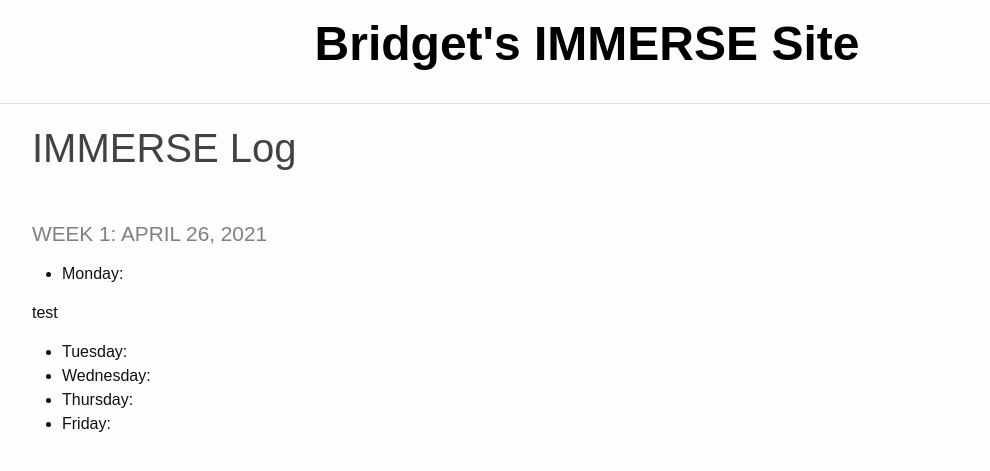
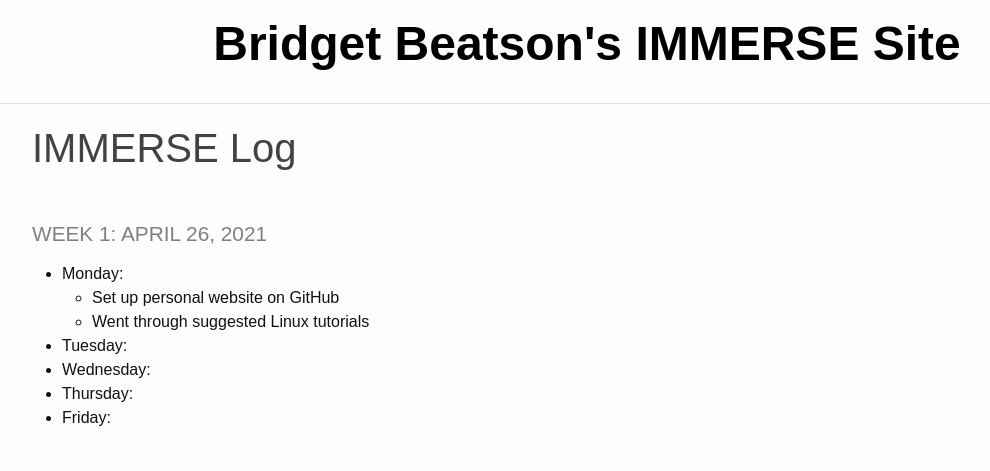
Before and after one commit to bbeatson/Immerse, a Jekyll site: the page built from _pages/log.md, in a window 1280 px wide. Shown: the top 471 px of the page, without its empty margins (53-1043 px from the left). Built offline with Jekyll 4.4.1, drawn with Linux system fonts in a browser that asks for light colours.

Commit message:
Added Monday update

```diff
--- a/_config.yml
+++ b/_config.yml
@@ -18,7 +18,7 @@
 # You can create any custom variable you would like, and they will be accessible
 # in the templates via {{ site.myvariable }}.
 
-title: Bridget's IMMERSE Site
+title: Bridget Beatson's IMMERSE Site
 
 baseurl: "/ImmerseWebsite" # the subpath of your site, e.g. /blog
 url: "https://bbeatson.github.io" # the base hostname & protocol for your site, e.g. http://example.com
--- a/_pages/log.md
+++ b/_pages/log.md
@@ -6,9 +6,8 @@ title: IMMERSE Log
 ### Week 1: April 26, 2021
 
 * **Monday**:
-
-test
-
+	- Set up personal website on GitHub
+	- Went through suggested Linux tutorials
 * **Tuesday**:
 * **Wednesday**:
 * **Thursday**:
```
